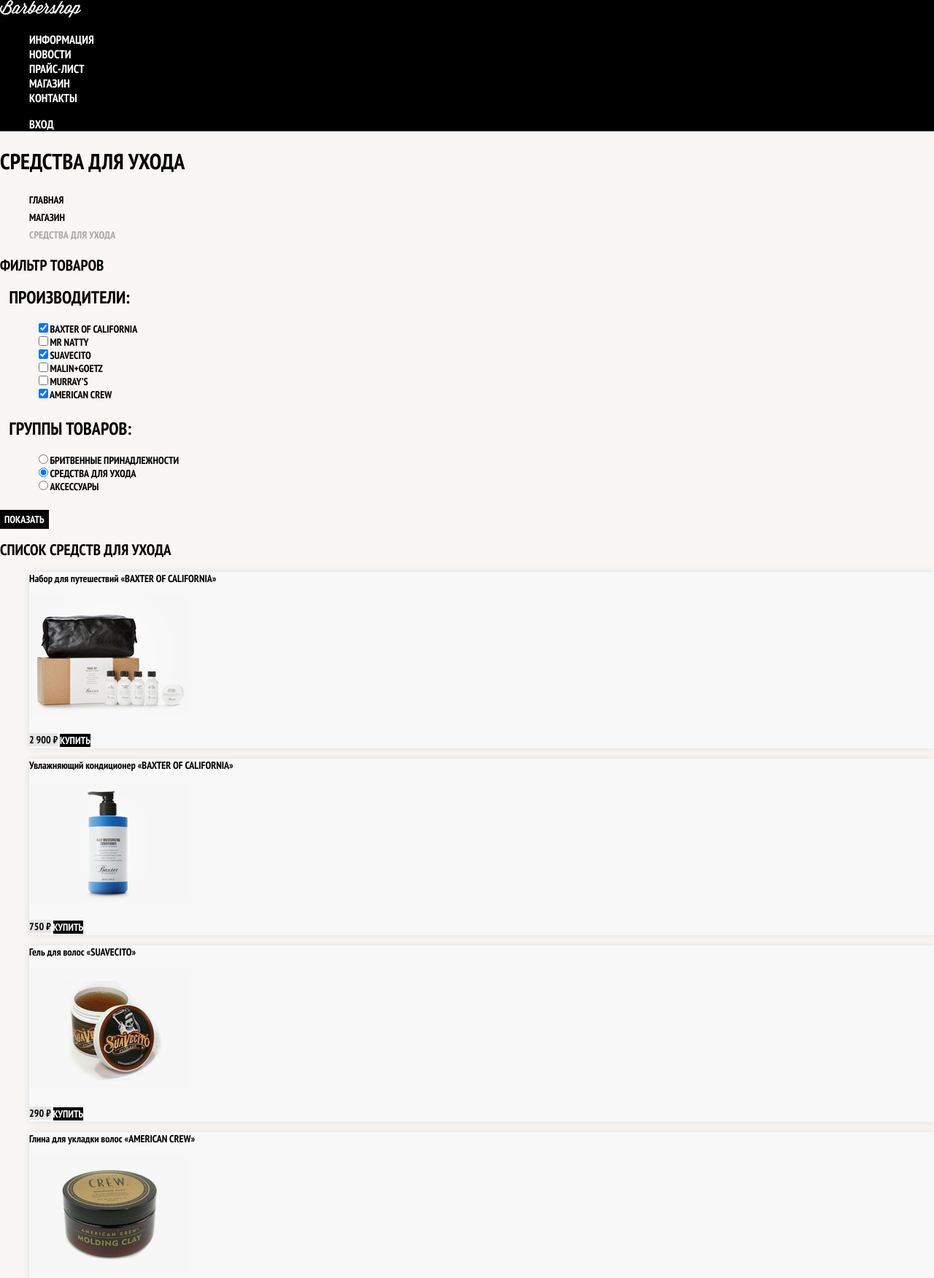
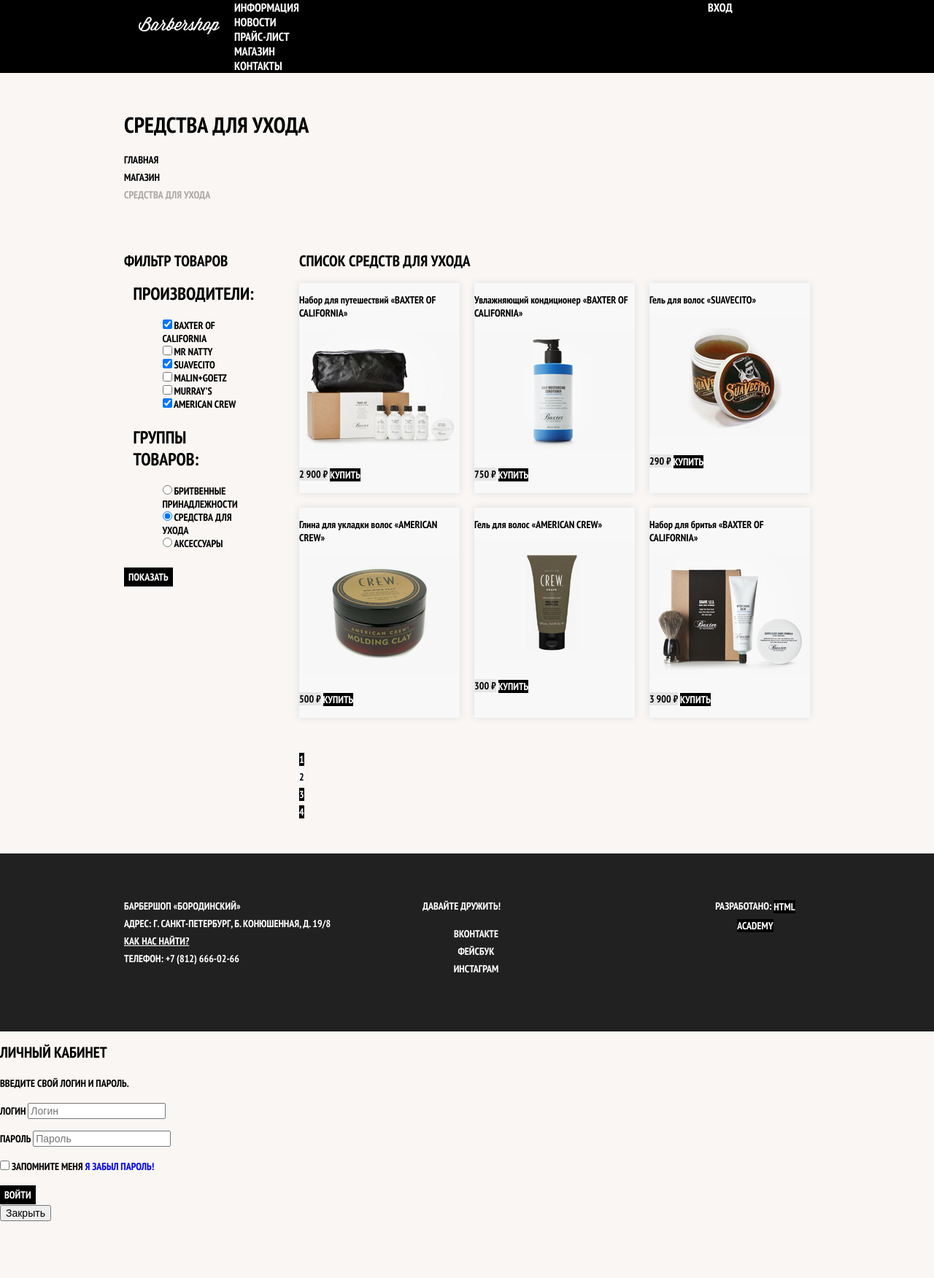
Before and after one commit to Technopriest90/189337-barbershop-1, a plain HTML site: page catalog.html in a window 1280 px wide. Shown: the top 1752 px of the page at 73% size. After the commit the page ends 1675 px from the top, so only its background shows below. Drawn offline with Linux system fonts and the light colour scheme.

Commit message:
Сетка

```diff
--- a/catalog.html
+++ b/catalog.html
@@ -3,7 +3,8 @@
   <head>
     <meta charset="UTF-8">
     <title>Барбершоп «Бородинский»</title>
-    <link href="https://fonts.googleapis.com/css?family=PT+Sans+Narrow:400,700&amp;subset=latin,cyrillic" rel="stylesheet">
+    <link href="https://fonts.googleapis.com/css?family=PT+Sans+Narrow:400,700&amp;subset=latin,cyrillic"
+          rel="stylesheet">
     <link href="css/normalize.css" rel="stylesheet">
     <link href="css/style.css" rel="stylesheet">
   </head>
@@ -11,7 +12,7 @@
   <body class="inner-page">
 
     <header class="main-header">
-      <nav class="main-navigation">
+      <nav class="main-navigation container">
         <a class="main-header-logo" href="index.html">
           <img src="img/logo.svg" width="111" height="24" alt="Логотип барбершопа «Бородинский»">
         </a>
@@ -42,6 +43,8 @@
         <li class="breadcrumbs-current">Средства для ухода</li>
       </ul>
 
+      <div class="catalog-columns">
+
         <section class="filters">
           <h2 class="visually-hidden">Фильтр товаров</h2>
           <form class="filter" method="get" action="https://echo.htmlacademy.ru">
@@ -49,27 +52,33 @@
               <legend>Производители:</legend>
               <ul>
                 <li class="filter-option">
-                <input class="visually-hidden filter-input filter-input-checkbox" type="checkbox" name="baxter-of-california" id="filter-baxter-of-california" checked>
+                  <input class="visually-hidden filter-input filter-input-checkbox" type="checkbox"
+                         name="baxter-of-california" id="filter-baxter-of-california" checked>
                   <label for="filter-baxter-of-california">Baxter of California</label>
                 </li>
                 <li class="filter-option">
-                <input class="visually-hidden filter-input filter-input-checkbox" type="checkbox" name="mr-natty" id="filter-mr-natty">
+                  <input class="visually-hidden filter-input filter-input-checkbox" type="checkbox" name="mr-natty"
+                         id="filter-mr-natty">
                   <label for="filter-mr-natty">Mr Natty</label>
                 </li>
                 <li class="filter-option">
-                <input class="visually-hidden filter-input filter-input-checkbox" type="checkbox" name="suavecito" id="filter-suavecito" checked>
+                  <input class="visually-hidden filter-input filter-input-checkbox" type="checkbox" name="suavecito"
+                         id="filter-suavecito" checked>
                   <label for="filter-suavecito">Suavecito</label>
                 </li>
                 <li class="filter-option">
-                <input class="visually-hidden filter-input filter-input-checkbox" type="checkbox" name="malin-goetz" id="filter-malin-goetz">
+                  <input class="visually-hidden filter-input filter-input-checkbox" type="checkbox" name="malin-goetz"
+                         id="filter-malin-goetz">
                   <label for="filter-malin-goetz">Malin+Goetz</label>
                 </li>
                 <li class="filter-option">
-                <input class="visually-hidden filter-input filter-input-checkbox" type="checkbox" name="murrays" id="filter-murrays">
+                  <input class="visually-hidden filter-input filter-input-checkbox" type="checkbox" name="murrays"
+                         id="filter-murrays">
                   <label for="filter-murrays">Murray’s</label>
                 </li>
                 <li class="filter-option">
-                <input class="visually-hidden filter-input filter-input-checkbox" type="checkbox" name="american-crew" id="filter-american-crew" checked>
+                  <input class="visually-hidden filter-input filter-input-checkbox" type="checkbox" name="american-crew"
+                         id="filter-american-crew" checked>
                   <label for="filter-american-crew">American Crew</label>
                 </li>
               </ul>
@@ -78,15 +87,18 @@
               <legend>Группы товаров:</legend>
               <ul>
                 <li class="filter-option">
-                <input class="visually-hidden filter-input filter-input-radio" type="radio" name="product-group" value="shaving" id="filter-shave">
+                  <input class="visually-hidden filter-input filter-input-radio" type="radio" name="product-group"
+                         value="shaving" id="filter-shave">
                   <label for="filter-shave">Бритвенные принадлежности</label>
                 </li>
                 <li class="filter-option">
-                <input class="visually-hidden filter-input filter-input-radio" type="radio" name="product-group" value="hair-care" id="filter-care" checked>
+                  <input class="visually-hidden filter-input filter-input-radio" type="radio" name="product-group"
+                         value="hair-care" id="filter-care" checked>
                   <label for="filter-care">Средства для ухода</label>
                 </li>
                 <li class="filter-option">
-                <input class="visually-hidden filter-input filter-input-radio" type="radio" name="product-group" value="accessories" id="filter-accessories">
+                  <input class="visually-hidden filter-input filter-input-radio" type="radio" name="product-group"
+                         value="accessories" id="filter-accessories">
                   <label for="filter-accessories">Аксессуары</label>
                 </li>
               </ul>
@@ -105,7 +117,8 @@
                   <span class="catalog-item-title">«Baxter of California»</span>
                 </h3>
                 <p class="catalog-item-image">
-                <img src="img/product-1.jpg" width="220" height="165" alt="Набор для путешествий «Baxter of California»">
+                  <img src="img/product-1.jpg" width="220" height="165"
+                       alt="Набор для путешествий «Baxter of California»">
                 </p>
               </a>
               <p class="catalog-item-price">
@@ -120,7 +133,8 @@
                   <span class="catalog-item-title">«Baxter of California»</span>
                 </h3>
                 <p class="catalog-item-image">
-                <img src="img/product-2.jpg" width="220" height="165" alt="Увлажняющий кондиционер «Baxter of California»">
+                  <img src="img/product-2.jpg" width="220" height="165"
+                       alt="Увлажняющий кондиционер «Baxter of California»">
                 </p>
               </a>
               <p class="catalog-item-price">
@@ -196,10 +210,11 @@
             <li class="pagination-item"><a href="#">4</a></li>
           </ul>
         </section>
-
+      </div>
     </main>
 
     <footer class="main-footer">
+      <div class="container">
         <p class="footer-contacts">
           Барбершоп «Бородинский»<br>
           Адрес: г. Санкт-Петербург, Б. Конюшенная, д. 19/8<br>
@@ -217,7 +232,9 @@
         <p class="footer-copyright">
           <b>Разработано:</b> <a class="button" href="https://htmlacademy.ru">HTML Academy</a>
         </p>
+      </div>
     </footer>
+
 
     <section class="modal modal-login">
       <h2>Личный кабинет</h2>
--- a/css/style.css
+++ b/css/style.css
@@ -24,6 +24,16 @@ body {
   background-repeat: repeat;
 }
 
+.main-header {
+  margin-bottom: 75px;
+}
+
+.inner-page .main-header {
+  margin-bottom: 50px;
+
+  background-color: #000000;
+}
+
 a {
   text-decoration: none;
 }
@@ -47,16 +57,67 @@ a {
 }
 
 .main-navigation {
+  display: flex;
+  flex-direction: column;
+  align-items: center;
+
   font-size: 16px;
   line-height: 20px;
   color: #ffffff;
 
+  background-color: transparent;
+}
+
+.inner-page .main-navigation {
+  display: flex;
+  align-items: flex-start;
+  flex-direction: row;
+}
+
+.main-header-logo {
+  order: 2;
+  width: 368px;
+  height: 153px;
+}
+
+.inner-page .main-header-logo {
+  order: 0;
+
+  width: 111px;
+  height: 24px;
+  padding: 23px 20px;
+}
+
+.main-navigation-wrapper {
+  width: 100%;
+  margin-bottom: 60px;
+
   background-color: #000000;
 }
+
+.main-navigation-wrapper .container {
+  display: flex;
+  justify-content: space-between;
+}
+
 
 .site-navigation,
 .user-navigation {
   list-style: none;
+  margin: 0;
+  padding: 0;
+}
+
+.site-navigation {
+  width: 620px;
+}
+
+.user-navigation {
+  width: 140px;
+}
+
+.inner-page .user-navigation {
+  margin-left: auto;
 }
 
 .site-navigation a,
@@ -71,11 +132,27 @@ a {
   background-color: #242424;
 }
 
+.container {
+  width: 940px;
+  margin: 0 auto;
+  padding: 0 10px;
+}
+
+.features {
+  margin-bottom: 80px;
+}
+
 .features-list {
+  display: flex;
+  justify-content: space-between;
+  margin: 0;
+  padding: 0;
+
   list-style: none;
 }
 
 .feature-item {
+  width: 300px;
   text-align: center;
 }
 
@@ -85,6 +162,11 @@ a {
 }
 
 .index-columns {
+  display: flex;
+  justify-content: space-between;
+  padding: 50px 80px;
+  margin-bottom: 35px;
+
   color: #000000;
 
   background-color: #f8f5f2;
@@ -98,6 +180,10 @@ a {
   line-height: 42px;
 }
 
+.news {
+  width: 380px;
+}
+
 .news-list {
   list-style: none;
 }
@@ -106,9 +192,21 @@ a {
   text-transform: none;
 }
 
+.gallery {
+  width: 300px;
+}
+
 .gallery-content {
   background-color: #cccccc;
   border: 7px solid #ffffff;
+}
+
+.contacts {
+  width: 380px;
+}
+
+.appointment {
+  width: 300px;
 }
 
 .appointment-item input {
@@ -123,11 +221,19 @@ a {
 }
 
 .page-title {
+  margin: 0;
+  margin-bottom: 15px;
+  padding: 0;
+
   font-size: 30px;
   line-height: 42px;
 }
 
 .breadcrumbs {
+  padding: 0;
+  margin: 0;
+  margin-bottom: 50px;
+
   list-style: none;
 }
 
@@ -142,6 +248,15 @@ a {
 
 .breadcrumbs-current {
   color: #aba9a7;
+}
+
+.catalog-columns {
+  display: flex;
+  justify-content: space-between;
+}
+
+.filters {
+  width: 180px;
 }
 
 .filter fieldset {
@@ -169,13 +284,31 @@ a {
   opacity: 0.5;
 }
 
+.catalog {
+  width: 700px;
+}
+
 .catalog-list {
+  display: flex;
+  flex-wrap: wrap;
+  padding: 0;
+  margin: 0;
+  margin-bottom: 25px;
+
   list-style: none;
 }
 
 .catalog-item {
+  width: 220px;
+  margin-bottom: 20px;
+  margin-right: 20px;
+
   background-color: #f8f8f8;
   box-shadow: 0 0 10px rgba(0, 0, 0, 0.1);
+}
+
+.catalog-item:nth-child(3n) {
+  margin-right: 0;
 }
 
 .catalog-item:hover {
@@ -209,6 +342,9 @@ a {
 }
 
 .pagination-list {
+  padding: 0;
+  margin: 0;
+
   list-style: none;
 }
 
@@ -242,6 +378,10 @@ a {
   list-style: none;
 }
 
+.product-photos {
+  width: 460px;
+}
+
 .product-photo-preview li {
   box-shadow: 0 0 10px 2px rgba(0, 0, 0, 0.1);
 }
@@ -262,6 +402,10 @@ a {
   background-color: #e5e5e5;
 }
 
+.product-info {
+  width: 390px;
+}
+
 .product-info h3 {
   font-size: 24px;
   line-height: 30px;
@@ -272,12 +416,29 @@ a {
 }
 
 .main-footer {
+  margin-top: 65px;
+  padding: 60px 0;
+
   color: #ffffff;
 
   background-color: #212121;
   background-image: url("img/pattern-dark.jpg");
   background-position: 0 0;
   background-repeat: repeat;
+}
+
+.inner-page .main-footer {
+  margin-top: 45px;
+}
+
+.main-footer .container {
+  display: flex;
+}
+
+.footer-contacts {
+  width: 320px;
+  margin: 0;
+  margin-right: 70px;
 }
 
 .footer-contacts a {
@@ -291,6 +452,8 @@ a {
 }
 
 .footer-social {
+  width: 145px;
+
   text-align: center;
 }
 
@@ -303,6 +466,9 @@ a {
 }
 
 .footer-copyright {
+  width: 150px;
+  margin: 0;
+  margin-left: auto;
   text-align: center;
 }
 
@@ -312,46 +478,3 @@ a {
 
   background-color: #ffffff;
 }
-
-.modal {
-  color: #000000;
-
-  background-color: #f8f3f0;
-  background-image: url("img/pattern-light.jpg");
-  background-position: 0 0;
-  background-repeat: repeat;
-}
-
-.modal h2 {
-  font-size: 30px;
-  line-height: 42px;
-}
-
-.login-form input[type="text"],
-.login-form input[type="password"] {
-  font: inherit;
-  color: #000000;
-  text-transform: uppercase;
-
-  background-color: #f9f6f3;
-  border: 2px solid #000000;
-}
-
-.login-form input:focus {
-  border-color: #663d15;
-}
-
-.login-checkbox:hover,
-.login-checkbox:focus {
-  color: #663d15;
-}
-
-.restore {
-  color: #000000;
-  text-decoration: underline;
-}
-
-.restore:hover,
-.restore:focus {
-  text-decoration: none;
-}
```
Also changed, not shown: catalog-item.html (+13 -3 lines), index.html (+28 -13 lines). Lines whose indentation alone changed are shown as unchanged.
